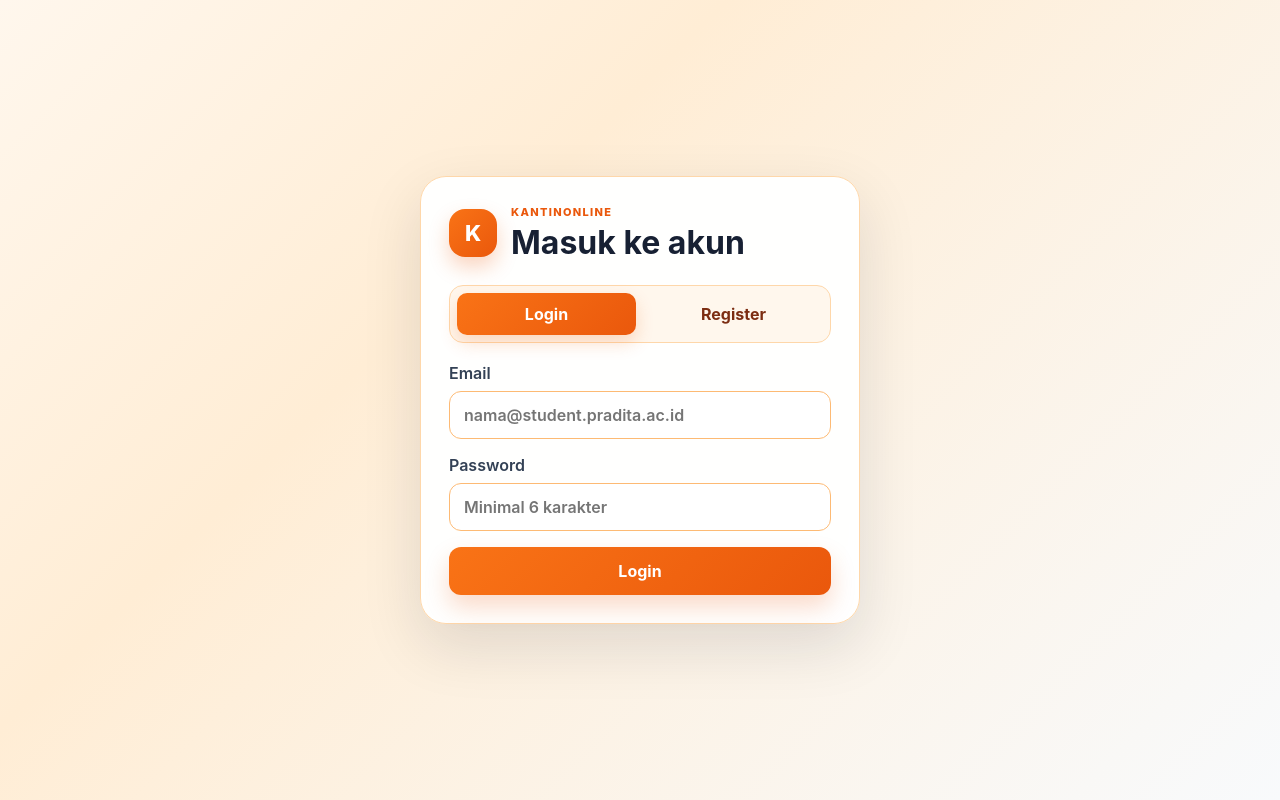
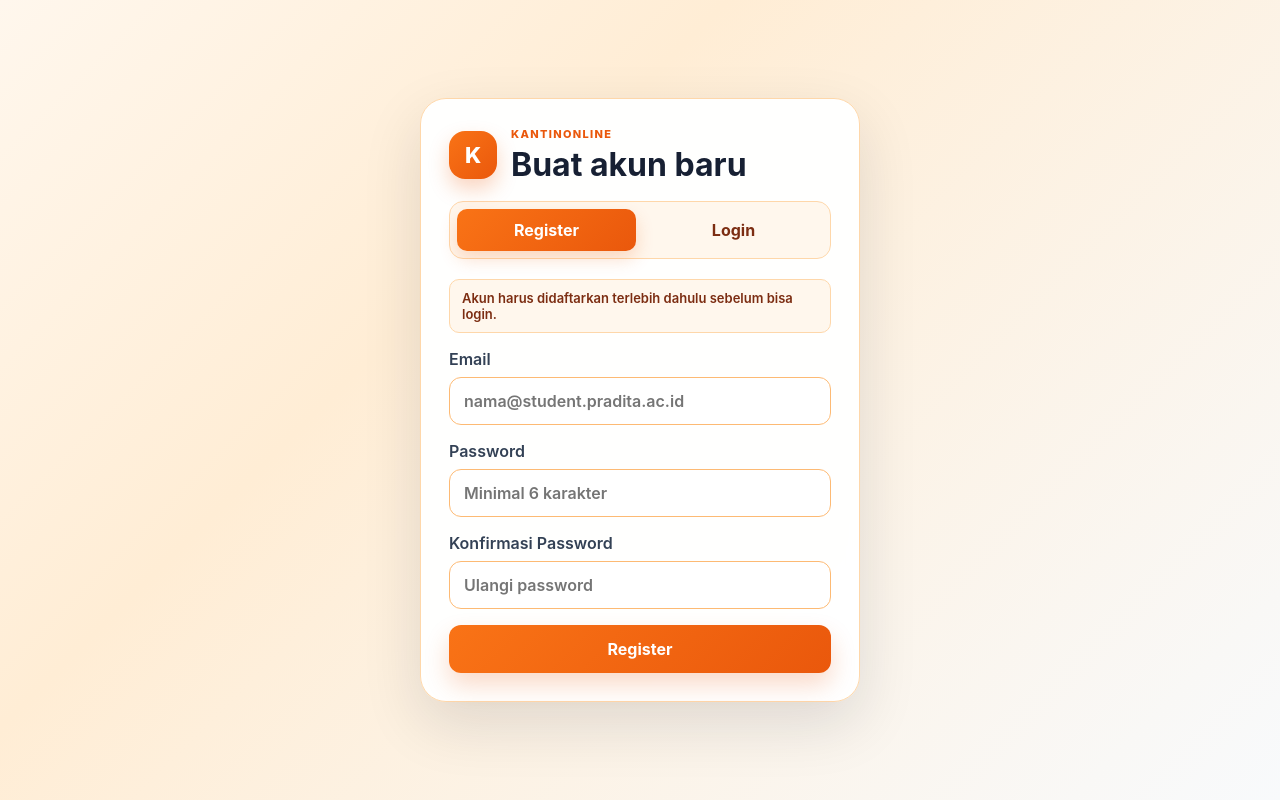
Before and after one commit to Pascalel524/projek_rekayasa_perangkat_lunak, a React (Vite) app in the folder KantinOnline/: page / in a window 1280 px wide. Built offline with nearby package versions, Linux system fonts and the light colour scheme.

Commit message:
feat(auth): enforce register-first flow and persist user data in localStorage for MVP login flow

```diff
--- a/KantinOnline/src/App.tsx
+++ b/KantinOnline/src/App.tsx
@@ -16,7 +16,7 @@ const emptyForm: FormState = {
 };
 
 export default function App() {
-  const [mode, setMode] = useState<AuthMode>('login');
+  const [mode, setMode] = useState<AuthMode>('register');
   const [form, setForm] = useState<FormState>(emptyForm);
   const [message, setMessage] = useState<{ type: 'success' | 'error'; text: string } | null>(null);
   const [loggedInUser, setLoggedInUser] = useState<string | null>(null);
@@ -52,7 +52,7 @@ export default function App() {
         return;
       }
 
-      setMessage({ type: 'success', text: `Pendaftaran berhasil untuk ${result.data.email}.` });
+      setMessage({ type: 'success', text: `Pendaftaran berhasil untuk ${result.data.email}. Silakan login.` });
       setForm({ ...emptyForm });
       setMode('login');
       setIsSubmitting(false);
@@ -87,18 +87,24 @@ export default function App() {
         <div className="auth-toggle" aria-label="Mode autentikasi">
           <button
             type="button"
+            className={mode === 'register' ? 'active' : ''}
+            onClick={() => setMode('register')}
+          >
+            Register
+          </button>
+          <button
+            type="button"
             className={mode === 'login' ? 'active' : ''}
             onClick={() => setMode('login')}
           >
             Login
           </button>
-          <button
-            type="button"
-            className={mode === 'register' ? 'active' : ''}
-            onClick={() => setMode('register')}
-          >
-            Register
-          </button>
+        </div>
+
+        <div className="auth-note">
+          {mode === 'register'
+            ? 'Akun harus didaftarkan terlebih dahulu sebelum bisa login.'
+            : 'Jika belum punya akun, silakan register dulu.'}
         </div>
 
         {loggedInUser ? (
--- a/KantinOnline/src/auth.ts
+++ b/KantinOnline/src/auth.ts
@@ -1,4 +1,5 @@
 export const STUDENT_EMAIL_DOMAIN = "@student.pradita.ac.id";
+export const USER_STORAGE_KEY = "kantinonline_users";
 
 export type AuthErrorCode =
   | "INVALID_EMAIL_DOMAIN"
@@ -19,6 +20,42 @@ type StoredUser = {
 };
 
 export const userStore: Record<string, StoredUser> = {};
+
+function isStorageAvailable(): boolean {
+  return typeof globalThis !== "undefined" && typeof globalThis.localStorage !== "undefined";
+}
+
+function loadPersistedUsers(): Record<string, StoredUser> {
+  if (!isStorageAvailable()) {
+    return {};
+  }
+
+  try {
+    const raw = globalThis.localStorage.getItem(USER_STORAGE_KEY);
+    if (!raw) {
+      return {};
+    }
+
+    const parsed = JSON.parse(raw);
+    return parsed && typeof parsed === "object" ? parsed : {};
+  } catch {
+    return {};
+  }
+}
+
+function savePersistedUsers(): void {
+  if (!isStorageAvailable()) {
+    return;
+  }
+
+  try {
+    globalThis.localStorage.setItem(USER_STORAGE_KEY, JSON.stringify(userStore));
+  } catch {
+    // ignore storage write errors for MVP
+  }
+}
+
+Object.assign(userStore, loadPersistedUsers());
 
 export function validateStudentEmail(email: string): { valid: boolean; error?: string } {
   const normalized = email?.trim().toLowerCase();
@@ -101,6 +138,8 @@ export async function registerUser(
     createdAt: new Date().toISOString(),
   };
 
+  savePersistedUsers();
+
   return {
     ok: true,
     data: { email: normalizedEmail },
@@ -132,7 +171,7 @@ export async function loginUser(
       ok: false,
       error: {
         code: "USER_NOT_FOUND",
-        message: "Email belum terdaftar.",
+        message: "Akun belum terdaftar. Silakan register terlebih dahulu.",
       },
     };
   }
--- a/KantinOnline/src/styles.css
+++ b/KantinOnline/src/styles.css
@@ -44,7 +44,7 @@ button {
   display: flex;
   align-items: center;
   gap: 14px;
-  margin-bottom: 24px;
+  margin-bottom: 18px;
 }
 
 .brand-mark {
@@ -73,6 +73,17 @@ h1 {
   margin: 6px 0 0;
   font-size: clamp(24px, 5vw, 32px);
   line-height: 1.1;
+}
+
+.auth-note {
+  margin-bottom: 16px;
+  padding: 10px 12px;
+  border-radius: 10px;
+  background: #fff7ed;
+  border: 1px solid #fed7aa;
+  color: #7c2d12;
+  font-size: 13px;
+  font-weight: 600;
 }
 
 .auth-toggle {
```
Also changed, not shown: 1 other file (tests, documents, lock files or other folders).
